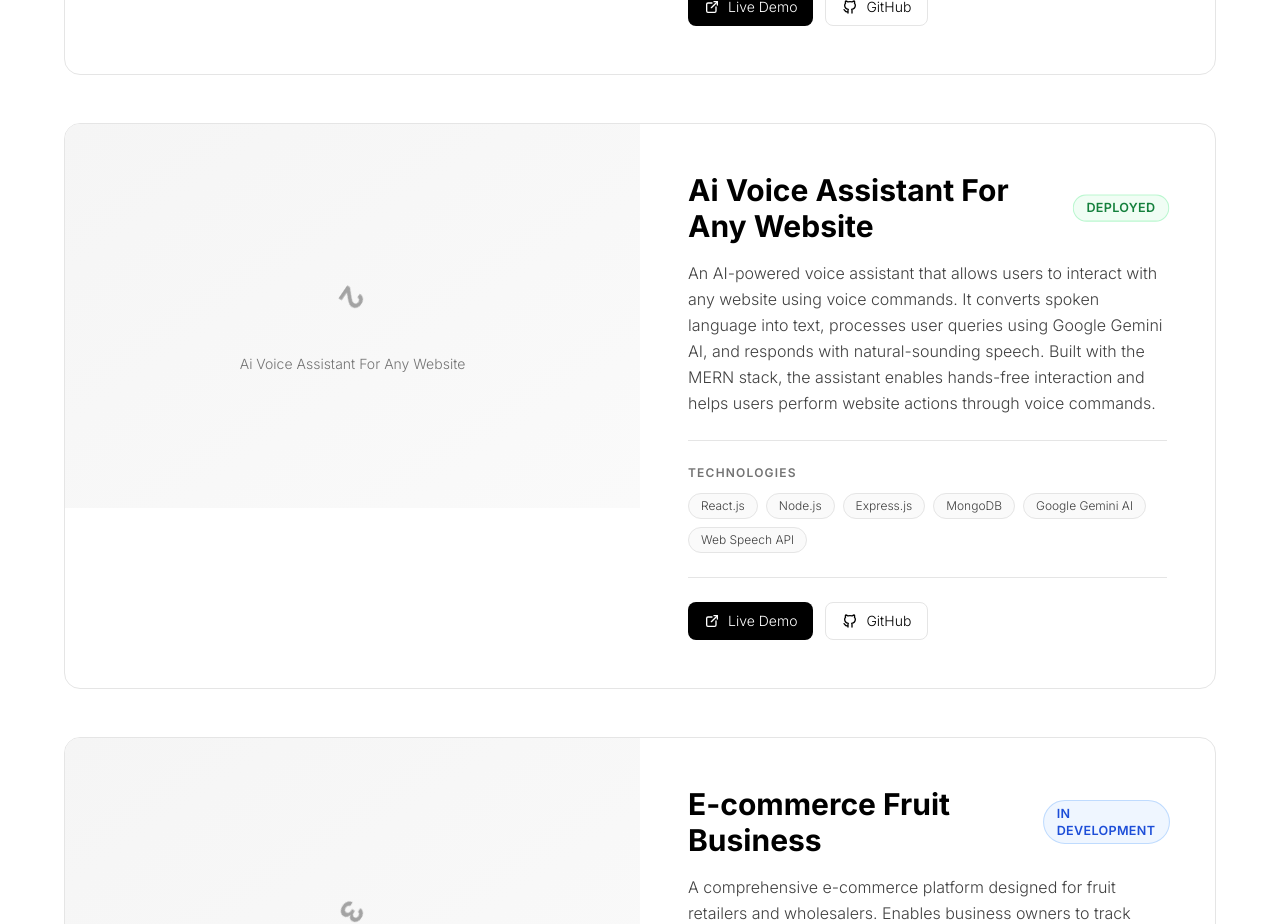
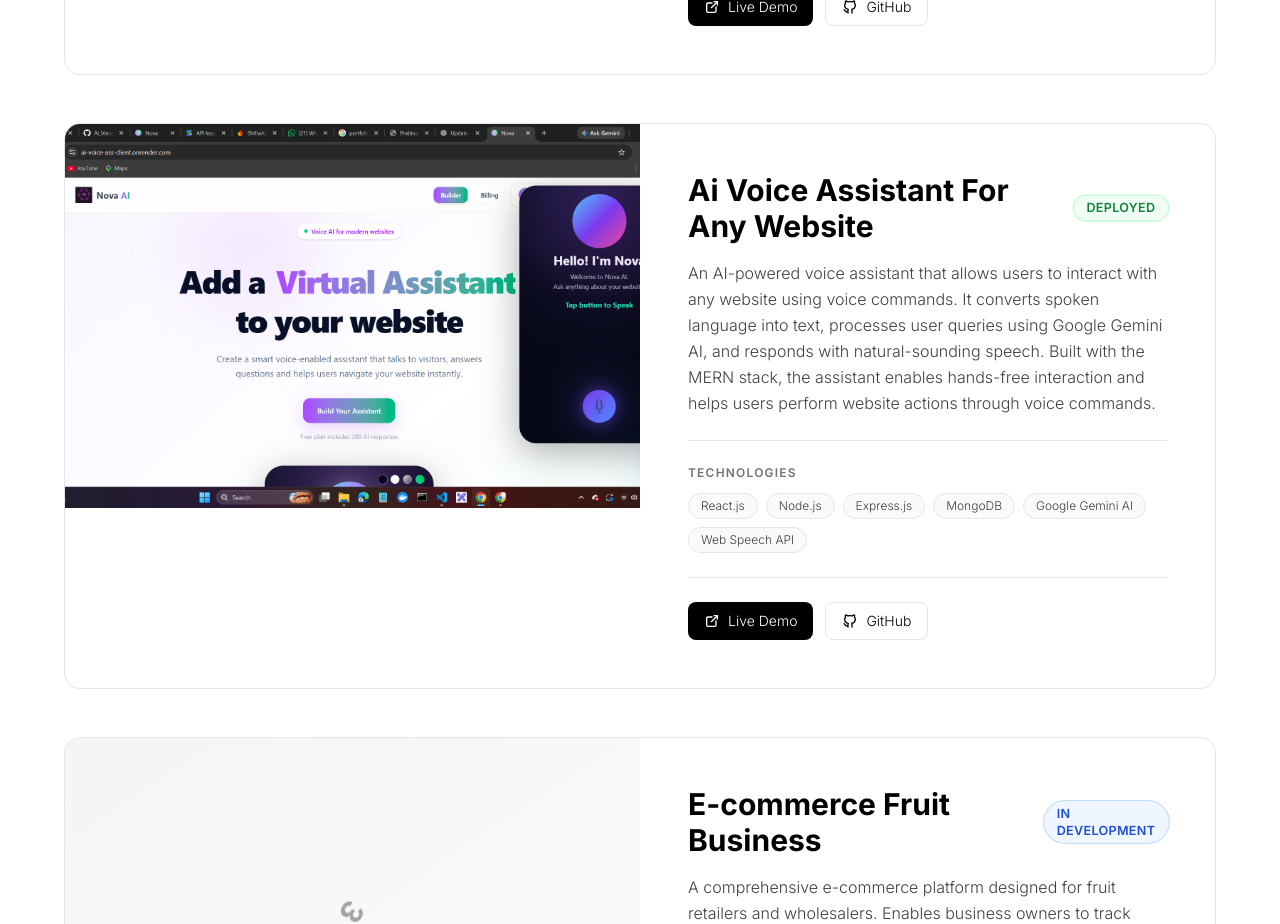
Before and after one commit to prabinadas/Prabina_Portfolio, a Next.js app: page / in a window 1280 px wide. Shown: the part 4380-5304 px from the top of the page. Built offline with nearby package versions, Linux system fonts and the light colour scheme.

Commit message:
update the images

```diff
--- a/src/components/Projects.jsx
+++ b/src/components/Projects.jsx
@@ -97,6 +97,17 @@ export default function Projects() {
                       {/* Premium hover overlay */}
                       <div className="absolute inset-0 bg-black/10 dark:bg-black/20 group-hover:bg-transparent transition-colors duration-300"></div>
                     </div>
+                  ) : project.id === 2 ? (
+                  // Project 2 Image
+                  <div className="relative w-full h-full overflow-hidden">
+                    <motion.img
+                      src="/AI_assistant.png"
+                      alt={project.title}
+                      className="w-full h-full object-cover object-center"
+                      whileHover={{ scale: 1.05 }}
+                      transition={{ duration: 0.4 }}
+                    />
+                  </div>
                   ) : (
                   <div className="text-center">
                     <motion.div
@@ -122,8 +133,7 @@ export default function Projects() {
                       <motion.span
                         animate={{ scale: [1, 1.1, 1] }}
                         transition={{ duration: 2, repeat: Infinity }}
-                        className={`text-xs font-semibold uppercase tracking-wide px-3 py-1 rounded-full border transition-all duration-300 ${
-                          project.status === 'Deployed'
+                        className={`text-xs font-semibold uppercase tracking-wide px-3 py-1 rounded-full border transition-all duration-300 ${project.status === 'Deployed'
                             ? 'bg-green-50 dark:bg-green-950/20 text-green-700 dark:text-green-400 border-green-200 dark:border-green-900/30'
                             : 'bg-blue-50 dark:bg-blue-950/20 text-blue-700 dark:text-blue-400 border-blue-200 dark:border-blue-900/30'
                           }`}
```
Lines whose indentation alone changed are shown as unchanged.
